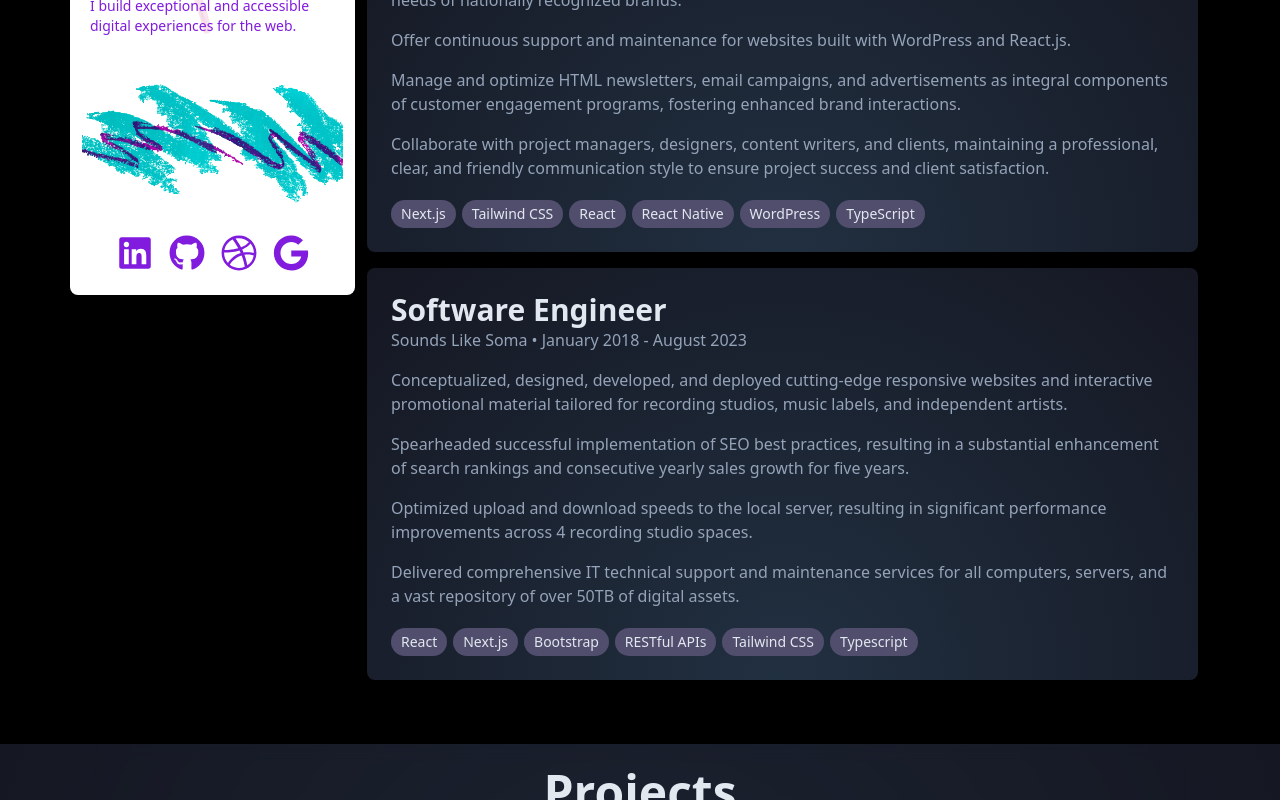
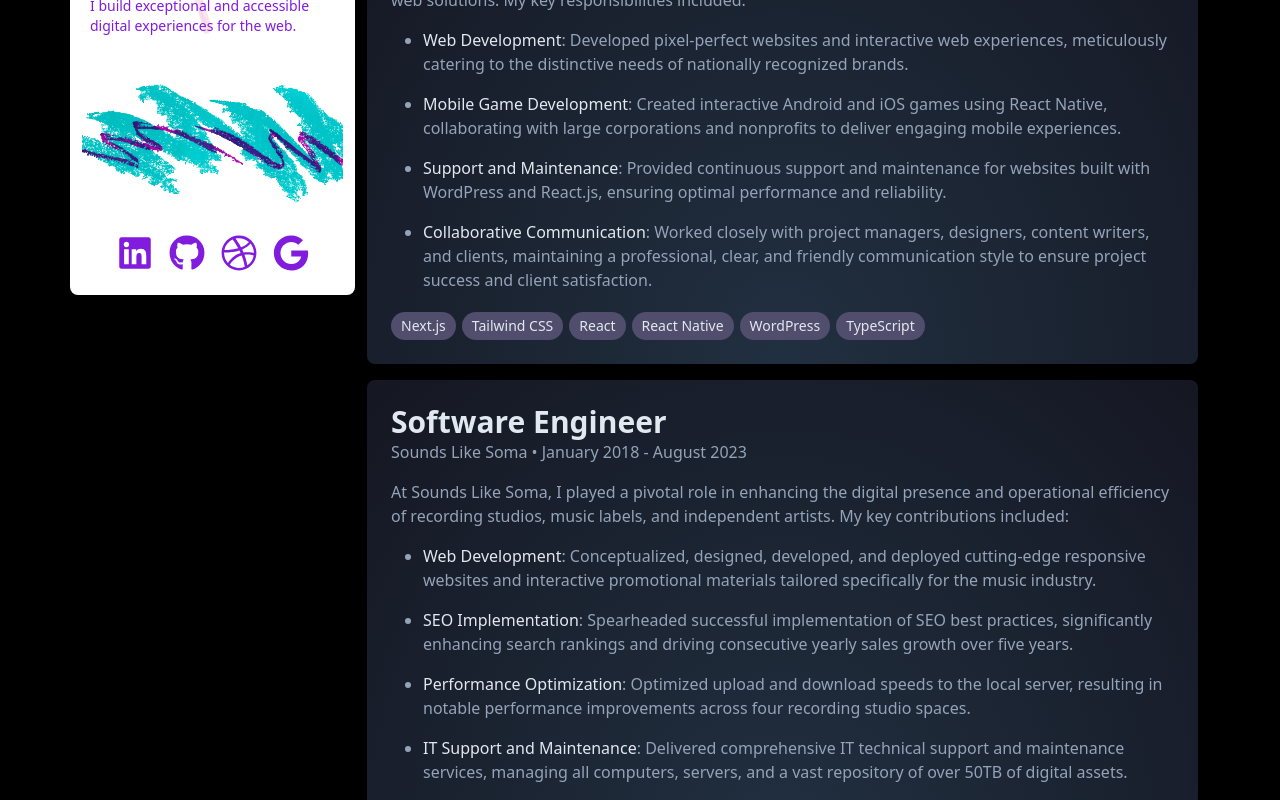
Before and after one commit to zackhanni/zachary.works, a Next.js app: page / in a window 1280 px wide. Shown: the part 1040-1840 px from the top of the page. Built offline with nearby package versions, Linux system fonts and the light colour scheme.

Commit message:
Update ExperienceData.tsx

```diff
--- a/app/components/ExperienceData.tsx
+++ b/app/components/ExperienceData.tsx
@@ -13,11 +13,41 @@ const ExperienceData = [
       "TypeScript",
     ],
     description: [
-      "Develop pixel-perfect websites and interactive web-based game experiences, catering to the distinctive needs of nationally recognized brands.",
-      "Offer continuous support and maintenance for websites built with WordPress and React.js.",
-      "Manage and optimize HTML newsletters, email campaigns, and advertisements as integral components of customer engagement programs, fostering enhanced brand interactions.",
-      "Collaborate with project managers, designers, content writers, and clients, maintaining a professional, clear, and friendly communication style to ensure project success and client satisfaction.",
+      "At SMC, I contributed to the digital success of nationally recognized brands by delivering high-quality web solutions. My key responsibilities included:",
     ],
+    bullets: (
+      <ul className="space-y-4 list-disc">
+        <li>
+          <span className="font-medium text-slate-200">Web Development</span>:
+          Developed pixel-perfect websites and interactive web experiences,
+          meticulously catering to the distinctive needs of nationally
+          recognized brands.
+        </li>
+        <li>
+          <span className="font-medium text-slate-200">
+            Mobile Game Development
+          </span>
+          : Created interactive Android and iOS games using React Native,
+          collaborating with large corporations and nonprofits to deliver
+          engaging mobile experiences.
+        </li>
+        <li>
+          <span className="font-medium text-slate-200">
+            Support and Maintenance
+          </span>
+          : Provided continuous support and maintenance for websites built with
+          WordPress and React.js, ensuring optimal performance and reliability.
+        </li>
+        <li>
+          <span className="font-medium text-slate-200">
+            Collaborative Communication
+          </span>
+          : Worked closely with project managers, designers, content writers,
+          and clients, maintaining a professional, clear, and friendly
+          communication style to ensure project success and client satisfaction.
+        </li>
+      </ul>
+    ),
   },
   {
     title: "Software Engineer",
@@ -32,12 +62,42 @@ const ExperienceData = [
       "Tailwind CSS",
       "Typescript",
     ],
+
     description: [
-      "Conceptualized, designed, developed, and deployed cutting-edge responsive websites and interactive promotional material tailored for recording studios, music labels, and independent artists.",
-      "Spearheaded successful implementation of SEO best practices, resulting in a substantial enhancement of search rankings and consecutive yearly sales growth for five years.",
-      "Optimized upload and download speeds to the local server, resulting in significant performance improvements across 4 recording studio spaces.",
-      "Delivered comprehensive IT technical support and maintenance services for all computers, servers, and a vast repository of over 50TB of digital assets.",
+      "At Sounds Like Soma, I played a pivotal role in enhancing the digital presence and operational efficiency of recording studios, music labels, and independent artists. My key contributions included:",
     ],
+    bullets: (
+      <ul className="space-y-4 list-disc">
+        <li>
+          <span className="font-medium text-slate-200">Web Development</span>:
+          Conceptualized, designed, developed, and deployed cutting-edge
+          responsive websites and interactive promotional materials tailored
+          specifically for the music industry.
+        </li>
+        <li>
+          <span className="font-medium text-slate-200">SEO Implementation</span>
+          : Spearheaded successful implementation of SEO best practices,
+          significantly enhancing search rankings and driving consecutive yearly
+          sales growth over five years.
+        </li>
+        <li>
+          <span className="font-medium text-slate-200">
+            Performance Optimization
+          </span>
+          : Optimized upload and download speeds to the local server, resulting
+          in notable performance improvements across four recording studio
+          spaces.
+        </li>
+        <li>
+          <span className="font-medium text-slate-200">
+            IT Support and Maintenance
+          </span>
+          : Delivered comprehensive IT technical support and maintenance
+          services, managing all computers, servers, and a vast repository of
+          over 50TB of digital assets.
+        </li>
+      </ul>
+    ),
   },
 ];
 
```
